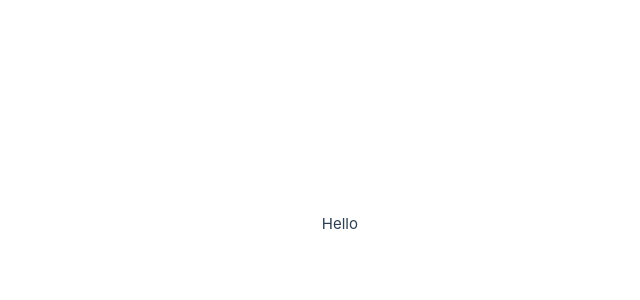
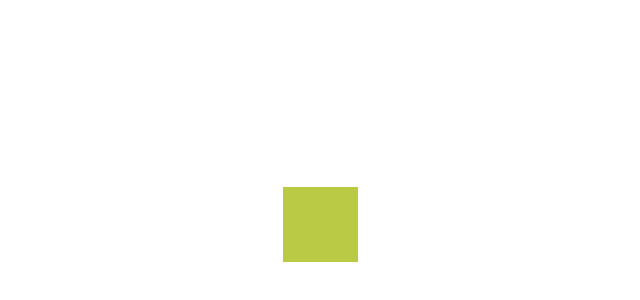
Before and after one commit to Chandler-ch/Scress-2, a Vue app: page / in a window 1280 px wide. Shown: the part 176-476 px from the top of the page, without its empty margins (202-842 px from the left). Built offline with nearby package versions, Linux system fonts and the light colour scheme.

Commit message:
SCII-3: added colors to base variables

```diff
--- a/src/assets/base.css
+++ b/src/assets/base.css
@@ -1,5 +1,8 @@
 /* color palette from <https://github.com/vuejs/theme> */
 :root {
+  --bright-tile: rgba(186, 202, 68);
+  --dark-tile: rgba(118, 150, 86);
+
   --vt-c-white: #ffffff;
   --vt-c-white-soft: #f8f8f8;
   --vt-c-white-mute: #f2f2f2;
--- a/src/components/ScressTile.vue
+++ b/src/components/ScressTile.vue
@@ -1,5 +1,13 @@
 <script setup lang="ts"></script>
 
 <template>
-  <div>Hello</div>
+  <div class="tile"></div>
 </template>
+
+<style scoped>
+.tile {
+  background-color: var(--bright-tile);
+  width: 75px;
+  height: 75px;
+}
+</style>
```
